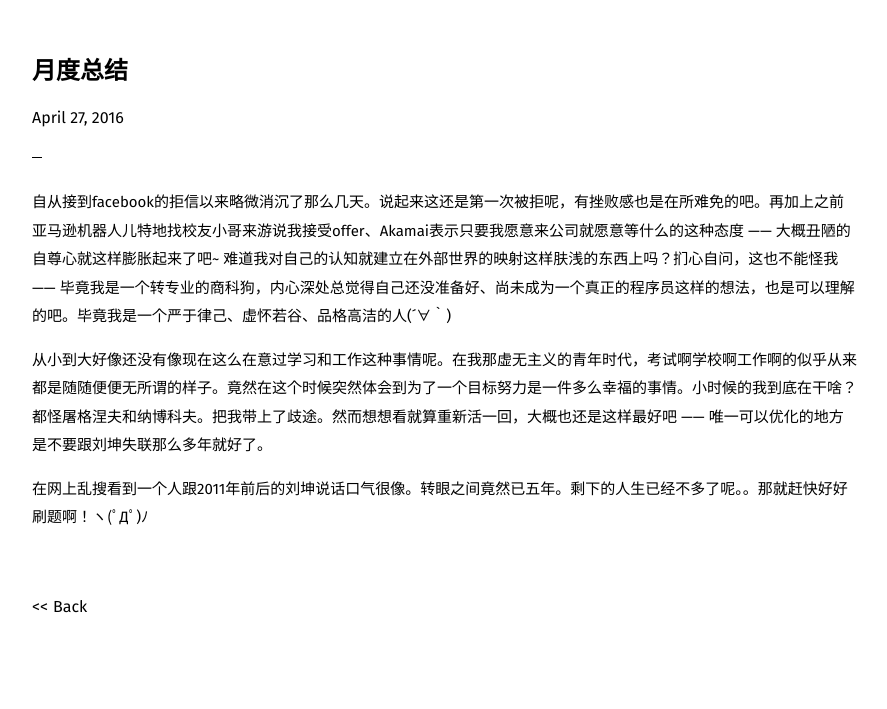
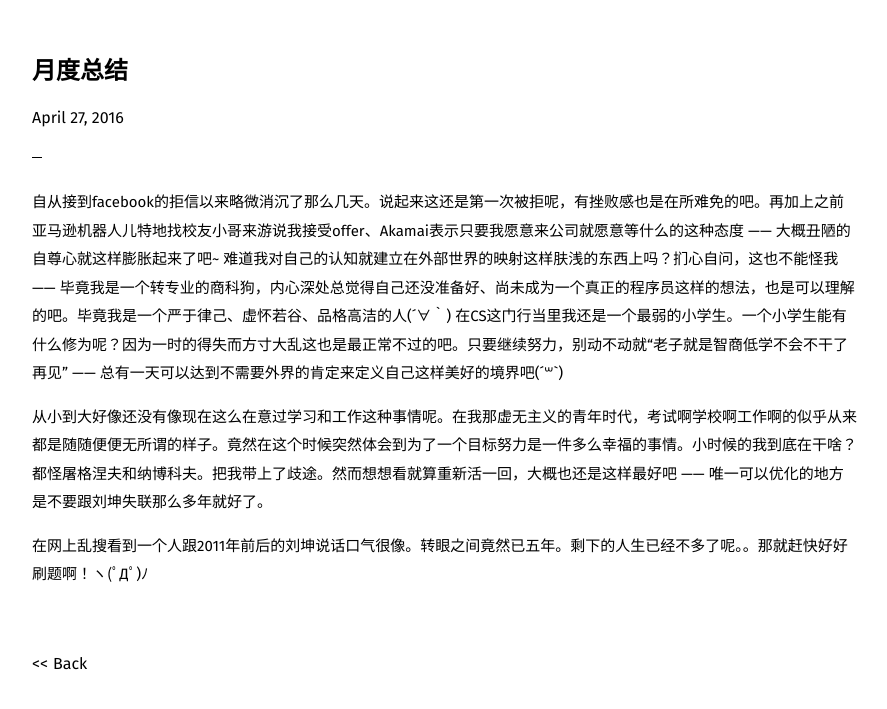
Before and after one commit to pocoapoco/pocoapoco.github.io, a Jekyll site: the page built from _posts/2016-04-27-月度总结.md, in a window 1280 px wide. Shown: the top 709 px of the page, without its empty margins (18-905 px from the left). Built offline with Jekyll 4.4.1, drawn with Linux system fonts in a browser that asks for light colours.

Commit message:
20160427

```diff
--- a/_posts/2016-04-27-月度总结.md
+++ b/_posts/2016-04-27-月度总结.md
@@ -3,7 +3,7 @@ title: 月度总结
 date: 2016-04-27 00:01
 ---
 
-自从接到facebook的拒信以来略微消沉了那么几天。说起来这还是第一次被拒呢，有挫败感也是在所难免的吧。再加上之前亚马逊机器人儿特地找校友小哥来游说我接受offer、Akamai表示只要我愿意来公司就愿意等什么的这种态度 —— 大概丑陋的自尊心就这样膨胀起来了吧~ 难道我对自己的认知就建立在外部世界的映射这样肤浅的东西上吗？扪心自问，这也不能怪我 —— 毕竟我是一个转专业的商科狗，内心深处总觉得自己还没准备好、尚未成为一个真正的程序员这样的想法，也是可以理解的吧。毕竟我是一个严于律己、虚怀若谷、品格高洁的人(´∀｀)
+自从接到facebook的拒信以来略微消沉了那么几天。说起来这还是第一次被拒呢，有挫败感也是在所难免的吧。再加上之前亚马逊机器人儿特地找校友小哥来游说我接受offer、Akamai表示只要我愿意来公司就愿意等什么的这种态度 —— 大概丑陋的自尊心就这样膨胀起来了吧~ 难道我对自己的认知就建立在外部世界的映射这样肤浅的东西上吗？扪心自问，这也不能怪我 —— 毕竟我是一个转专业的商科狗，内心深处总觉得自己还没准备好、尚未成为一个真正的程序员这样的想法，也是可以理解的吧。毕竟我是一个严于律己、虚怀若谷、品格高洁的人(´∀｀) 在CS这门行当里我还是一个最弱的小学生。一个小学生能有什么修为呢？因为一时的得失而方寸大乱这也是最正常不过的吧。只要继续努力，别动不动就“老子就是智商低学不会不干了再见” —— 总有一天可以达到不需要外界的肯定来定义自己这样美好的境界吧(´꒳`)
 
 从小到大好像还没有像现在这么在意过学习和工作这种事情呢。在我那虚无主义的青年时代，考试啊学校啊工作啊的似乎从来都是随随便便无所谓的样子。竟然在这个时候突然体会到为了一个目标努力是一件多么幸福的事情。小时候的我到底在干啥？都怪屠格涅夫和纳博科夫。把我带上了歧途。然而想想看就算重新活一回，大概也还是这样最好吧 —— 唯一可以优化的地方是不要跟刘坤失联那么多年就好了。
 
```
